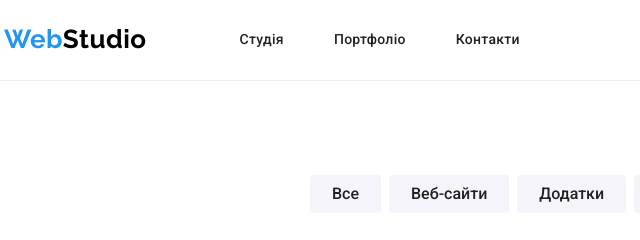
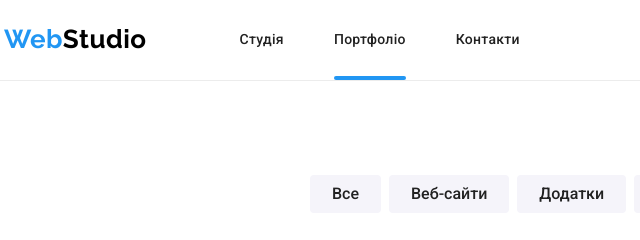
Before and after one commit to Swamwalker/goit-markup-hw-05, a plain HTML site: page portfolio.html in a window 1280 px wide. Shown: the top 240 px of the page, 51-691 px from the left. Drawn offline with nearby package versions, Linux system fonts and the light colour scheme.

Commit message:
header designed

```diff
--- a/css/styles.css
+++ b/css/styles.css
@@ -118,6 +118,29 @@ a {
 .navigation .link:focus,
 .navigation .link:hover {
     color: var(--akcent-color);
+}
+.navigation .link::after{
+    content:'';
+    display: block;
+
+    width: 100%;
+    height: 4px;
+    border-radius: 2px;
+    left: 0;
+    bottom: 0;
+    opacity: 0;
+
+    background-color: var(--akcent-color);
+    position: absolute;
+}
+.navigation .current::after{
+    content:'';
+    display: block;
+
+    opacity: 1;
+}
+.navigation .item{
+    position: relative;
 }
 .contacts .link {
     display: flex;
--- a/portfolio.html
+++ b/portfolio.html
@@ -25,7 +25,7 @@
                 <a href="./index.html" lang="en" class="logo"><span class="logo-akcent">Web</span>Studio</a>
                 <ul class="navigation">
                     <li class="item"><a href="./index.html" class="link">Студія</a></li>
-                    <li class="item"><a href="./portfolio.html" class="link">Портфоліо</a></li>
+                    <li class="item"><a href="./portfolio.html" class="link current">Портфоліо</a></li>
                     <li class="item"><a href="#" class="link">Контакти</a></li>
                 </ul>
             </nav>
```
Also changed, not shown: index.html (+1 -1 lines).
